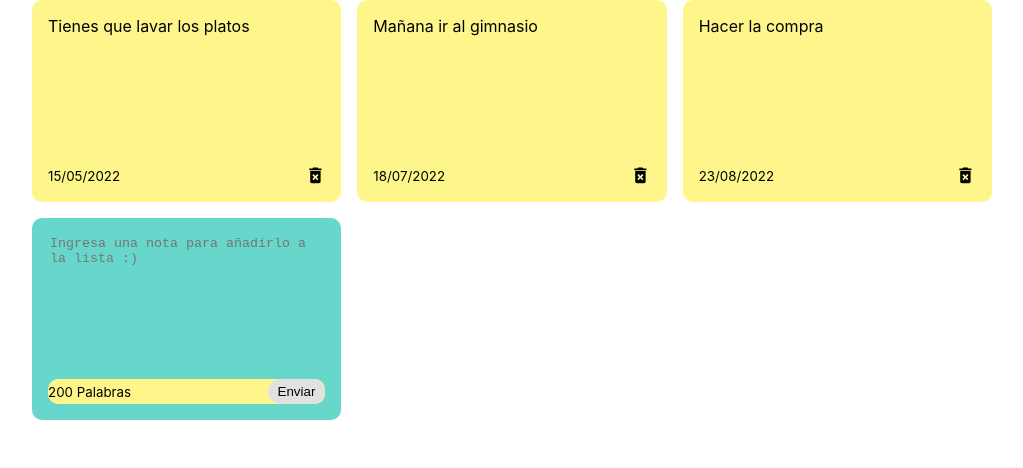
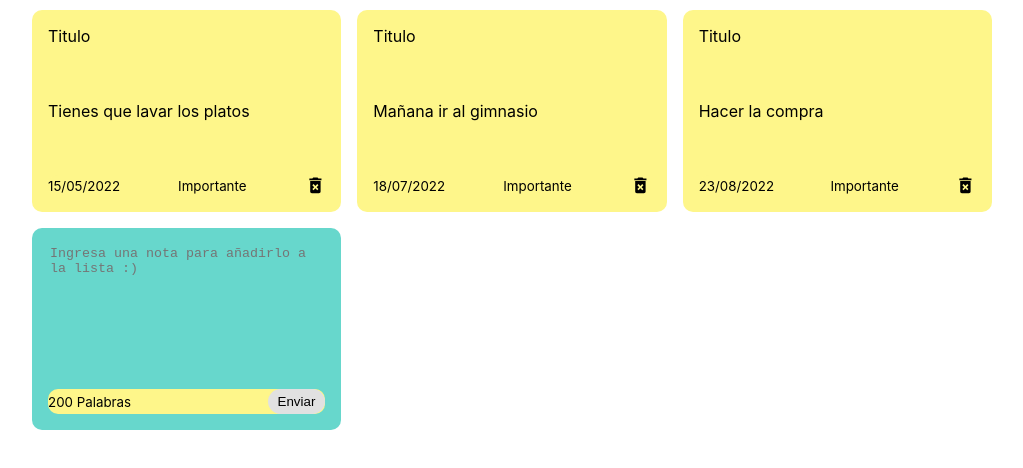
Before and after one commit to kyiroywops/postit-lol, a React (Create React App) app: page / in a window 1280 px wide. Shown: the top 468 px of the page, without its empty margins (128-1151 px from the left). Built offline with nearby package versions, Linux system fonts and the light colour scheme; the HTML template or start-up script is replaced by a standard one.

Commit message:
Ultimos cambios

```diff
--- a/public/index.html
+++ b/public/index.html
@@ -24,7 +24,7 @@
       work correctly both with client-side routing and a non-root public URL.
       Learn how to configure a non-root public URL by running `npm run build`.
     -->
-    <title>React App</title>
+    <title>Notas Aplicacion</title>
   </head>
   <body>
     <noscript>You need to enable JavaScript to run this app.</noscript>
--- a/src/components/Note.js
+++ b/src/components/Note.js
@@ -2,9 +2,11 @@ import { MdDeleteForever } from 'react-icons/md';
 
 const Note = ({ id, text, date, handleDeleteNote }) => {
     return (<div className="note">
+        <span>Titulo</span>
         <span>{text}</span>
         <div className="note-footer">
             <small>{date}</small>
+            <small>Importante</small>
             <MdDeleteForever onClick={() => handleDeleteNote(id)} className='delete-icon' size='1.3em' />
         </div>
     </div>
--- a/src/index.css
+++ b/src/index.css
@@ -18,6 +18,7 @@ code {
   margin-left: auto;
   padding-right: 15px;
   padding-left: 15px;
+  padding-top: 10px;
 }
 
 .notes-list{
```
Also changed, not shown: 1 other file (tests, documents, lock files or other folders).
